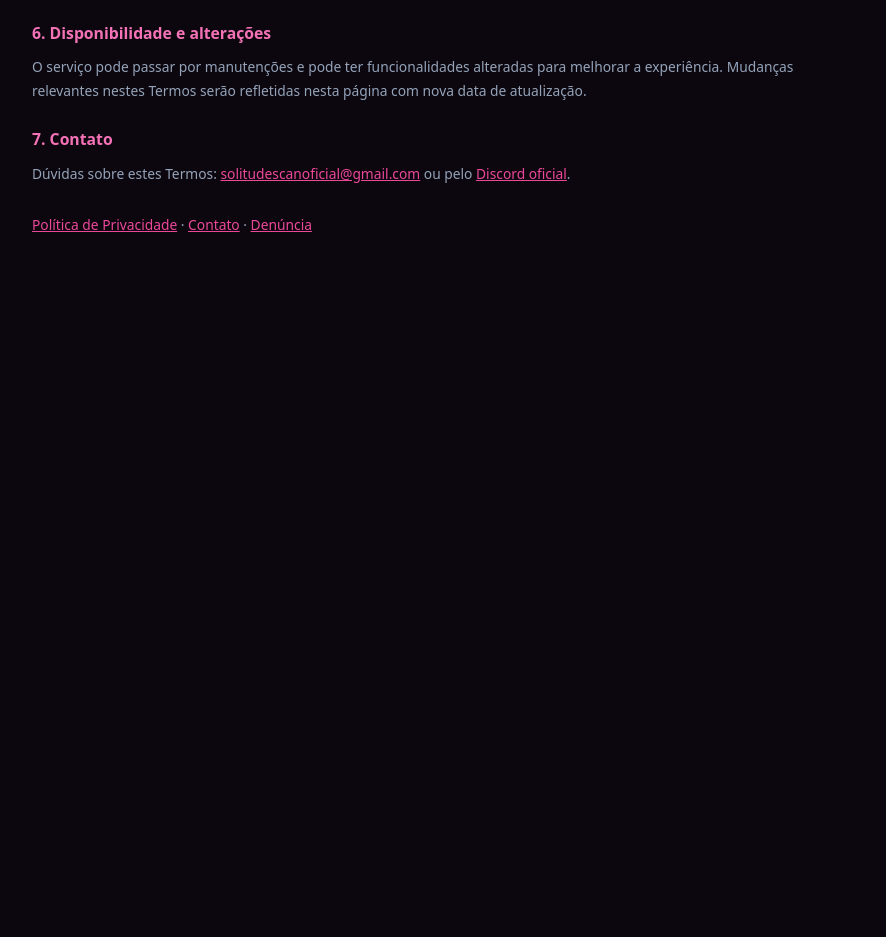
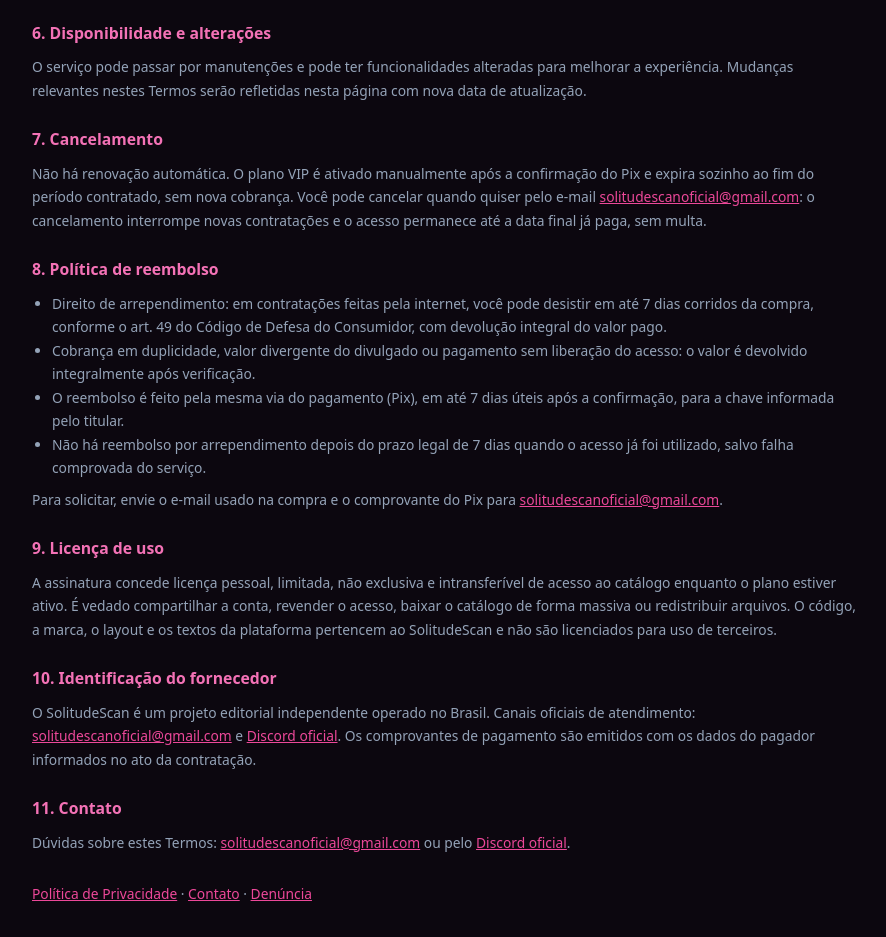
Before and after one commit to Apollyanna/SolitudeScan, a plain HTML site: page termos.html in a window 1280 px wide. Shown: the part 1080-2017 px from the top of the page, without its empty margins (196-1082 px from the left). Before the commit the page ends 1381 px from the top, so only its background shows below. Drawn offline with Linux system fonts and the light colour scheme.

Commit message:
AppJet agent update (2 files)
- Edit privacidade.html
- Edit termos.html

```diff
--- a/termos.html
+++ b/termos.html
@@ -61,7 +61,25 @@
   <h2>6. Disponibilidade e alterações</h2>
   <p>O serviço pode passar por manutenções e pode ter funcionalidades alteradas para melhorar a experiência. Mudanças relevantes nestes Termos serão refletidas nesta página com nova data de atualização.</p>
 
-  <h2>7. Contato</h2>
+  <h2>7. Cancelamento</h2>
+  <p>Não há renovação automática. O plano VIP é ativado manualmente após a confirmação do Pix e expira sozinho ao fim do período contratado, sem nova cobrança. Você pode cancelar quando quiser pelo e-mail <a href="mailto:solitudescanoficial@gmail.com">solitudescanoficial@gmail.com</a>: o cancelamento interrompe novas contratações e o acesso permanece até a data final já paga, sem multa.</p>
+
+  <h2>8. Política de reembolso</h2>
+  <ul>
+    <li>Direito de arrependimento: em contratações feitas pela internet, você pode desistir em até 7 dias corridos da compra, conforme o art. 49 do Código de Defesa do Consumidor, com devolução integral do valor pago.</li>
+    <li>Cobrança em duplicidade, valor divergente do divulgado ou pagamento sem liberação do acesso: o valor é devolvido integralmente após verificação.</li>
+    <li>O reembolso é feito pela mesma via do pagamento (Pix), em até 7 dias úteis após a confirmação, para a chave informada pelo titular.</li>
+    <li>Não há reembolso por arrependimento depois do prazo legal de 7 dias quando o acesso já foi utilizado, salvo falha comprovada do serviço.</li>
+  </ul>
+  <p>Para solicitar, envie o e-mail usado na compra e o comprovante do Pix para <a href="mailto:solitudescanoficial@gmail.com">solitudescanoficial@gmail.com</a>.</p>
+
+  <h2>9. Licença de uso</h2>
+  <p>A assinatura concede licença pessoal, limitada, não exclusiva e intransferível de acesso ao catálogo enquanto o plano estiver ativo. É vedado compartilhar a conta, revender o acesso, baixar o catálogo de forma massiva ou redistribuir arquivos. O código, a marca, o layout e os textos da plataforma pertencem ao SolitudeScan e não são licenciados para uso de terceiros.</p>
+
+  <h2>10. Identificação do fornecedor</h2>
+  <p>O SolitudeScan é um projeto editorial independente operado no Brasil. Canais oficiais de atendimento: <a href="mailto:solitudescanoficial@gmail.com">solitudescanoficial@gmail.com</a> e <a href="https://discord.gg/fX3wUZBvk" target="_blank" rel="noopener noreferrer">Discord oficial</a>. Os comprovantes de pagamento são emitidos com os dados do pagador informados no ato da contratação.</p>
+
+  <h2>11. Contato</h2>
   <p>Dúvidas sobre estes Termos: <a href="mailto:solitudescanoficial@gmail.com">solitudescanoficial@gmail.com</a> ou pelo <a href="https://discord.gg/fX3wUZBvk" target="_blank" rel="noopener noreferrer">Discord oficial</a>.</p>
 
   <p style="margin-top:28px;"><a href="/privacidade">Política de Privacidade</a> · <a href="/contato">Contato</a> · <a href="/denuncia">Denúncia</a></p>
```
Also changed, not shown: privacidade.html (+7 -1 lines).
